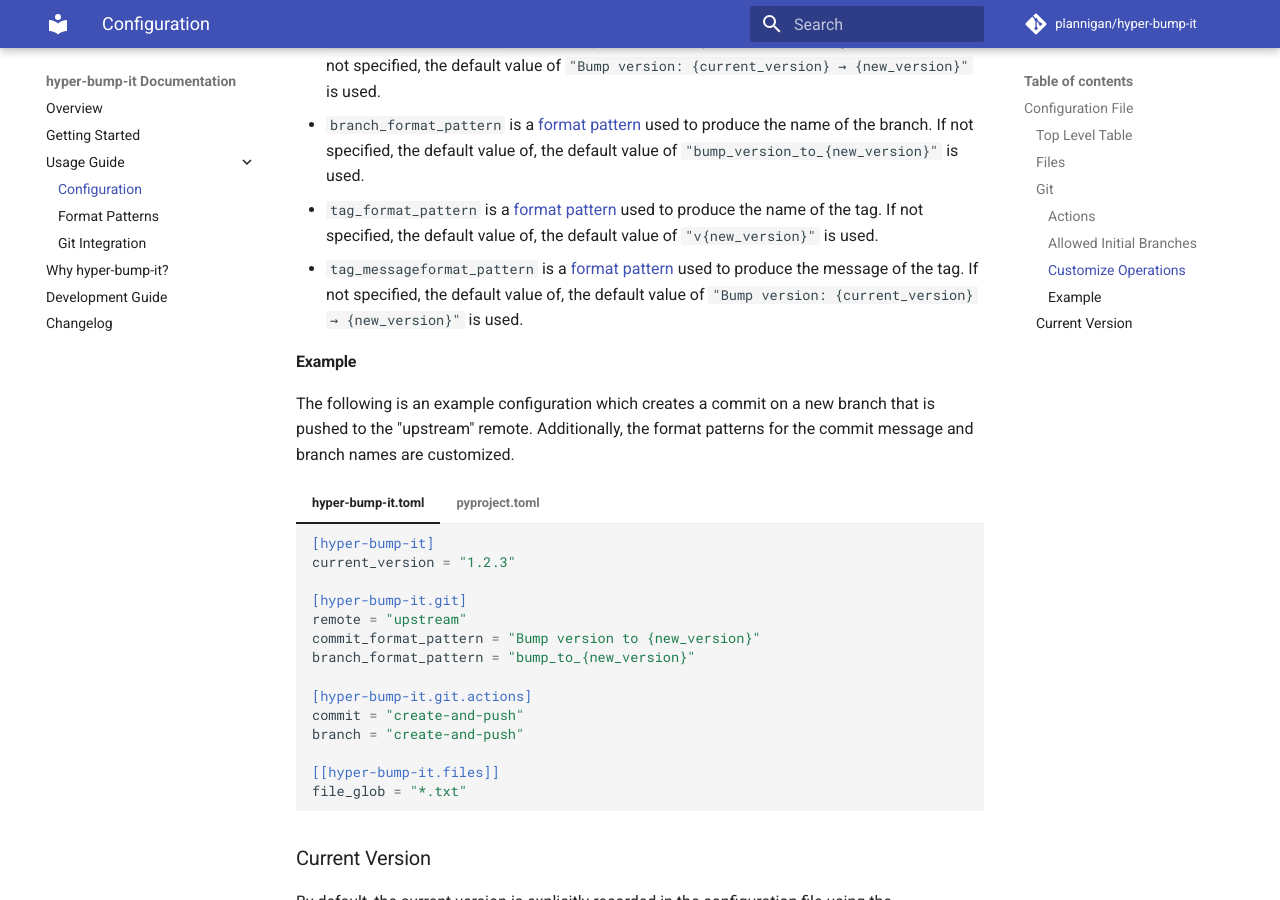
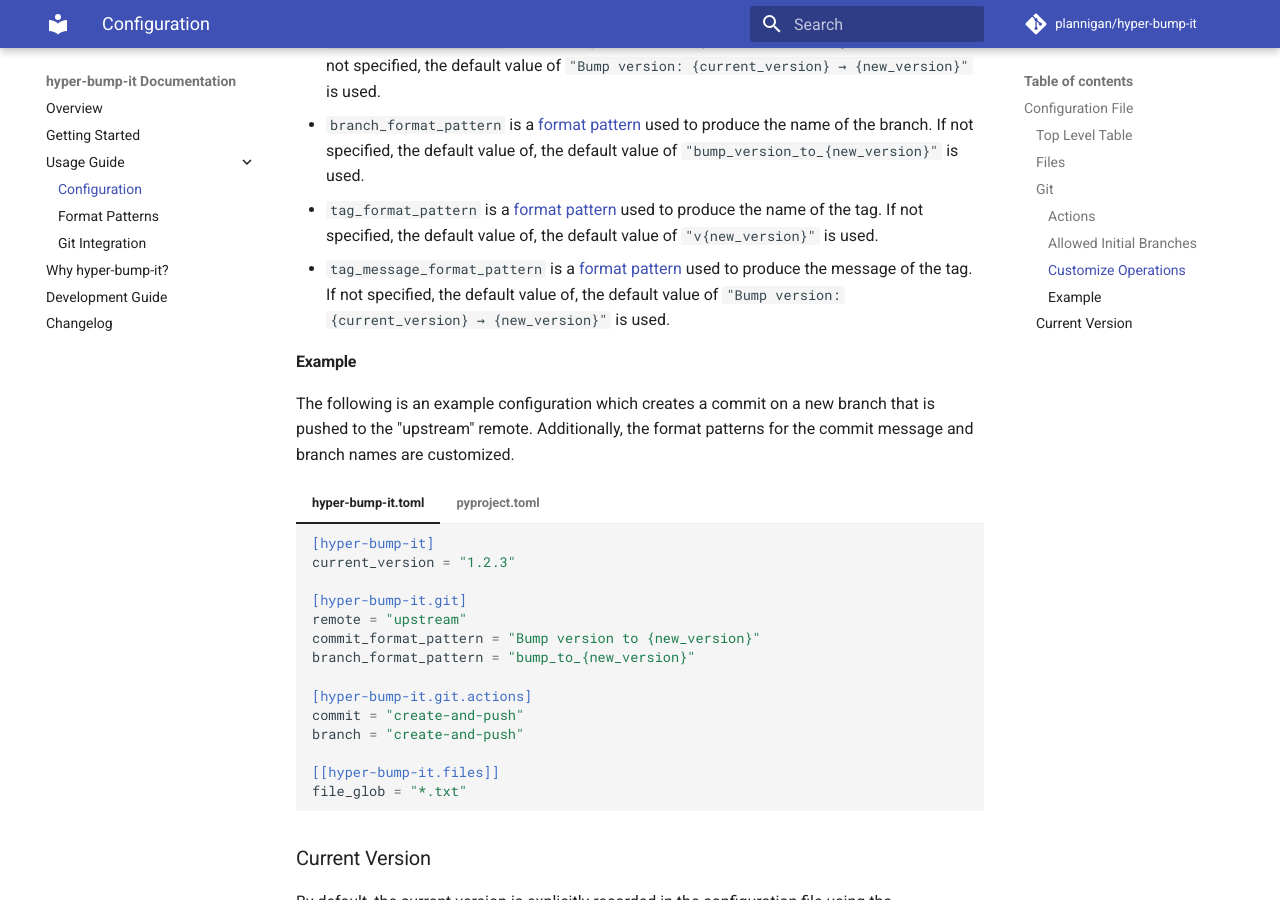
Before and after one commit to plannigan/hyper-bump-it, an MkDocs documentation site: the page built from docs/usage-guide/configuration.md, in a window 1280 px wide and 900 px high, scrolled down 2977 px. Built offline with MkDocs 1.6.1 and Material for MkDocs 9.7.7, drawn with Linux system fonts in a browser that asks for light colours; comment, search, counter and statistics services are not loaded; the version menu is left out.

Commit message:
Fix config parameter name in documentation

```diff
--- a/docs/usage-guide/configuration.md
+++ b/docs/usage-guide/configuration.md
@@ -166,7 +166,7 @@
     `"bump_version_to_{new_version}"` is used.
 * `tag_format_pattern` is a [format pattern][format-patterns] used to produce the name of the tag.
     If not specified, the default value of, the default value of `"v{new_version}"` is used.
-* `tag_messageformat_pattern` is a [format pattern][format-patterns] used to produce the message of
+* `tag_message_format_pattern` is a [format pattern][format-patterns] used to produce the message of
     the tag. If not specified, the default value of, the default value of
     `"Bump version: {current_version} → {new_version}"` is used.
 
```
